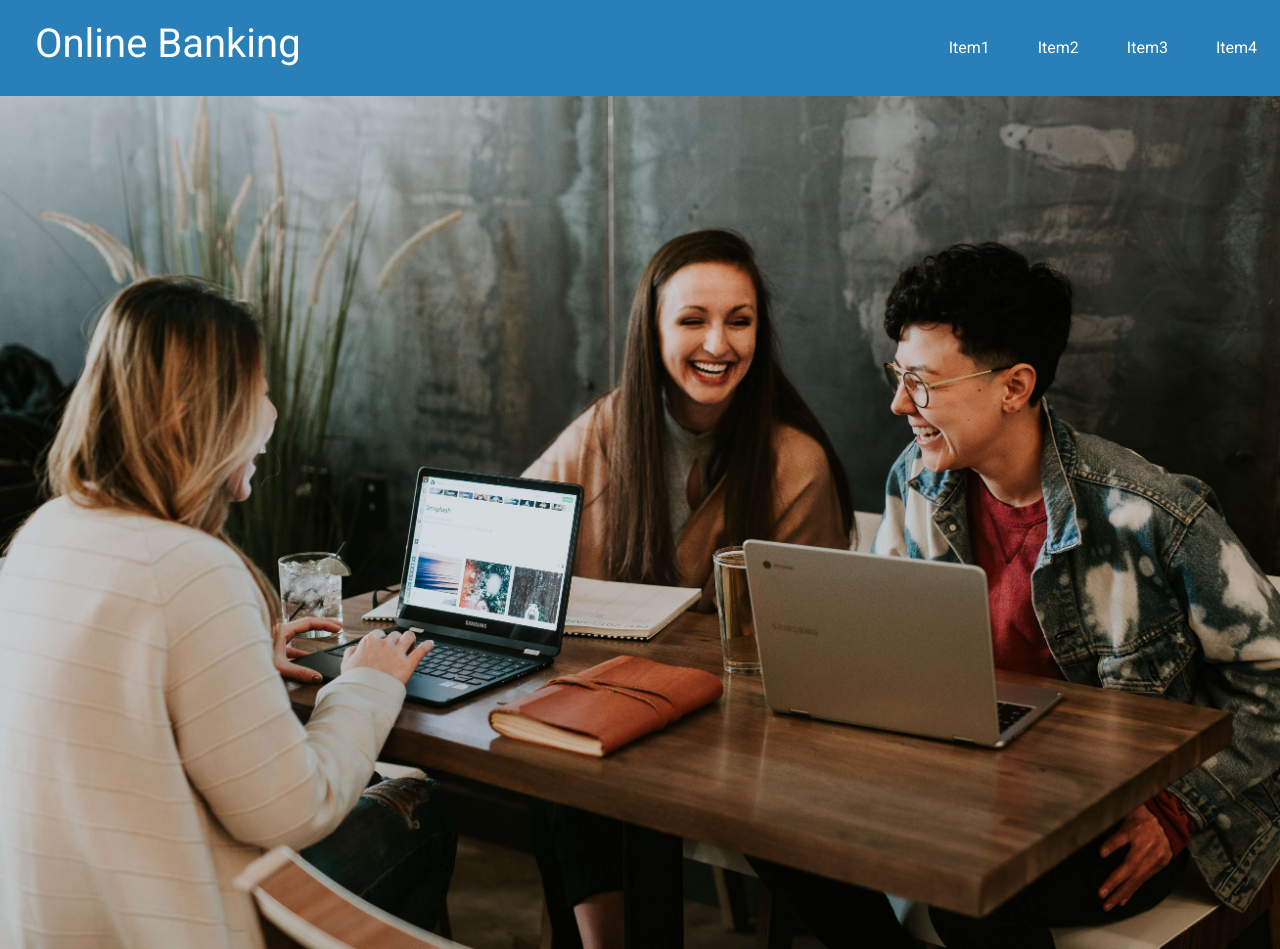
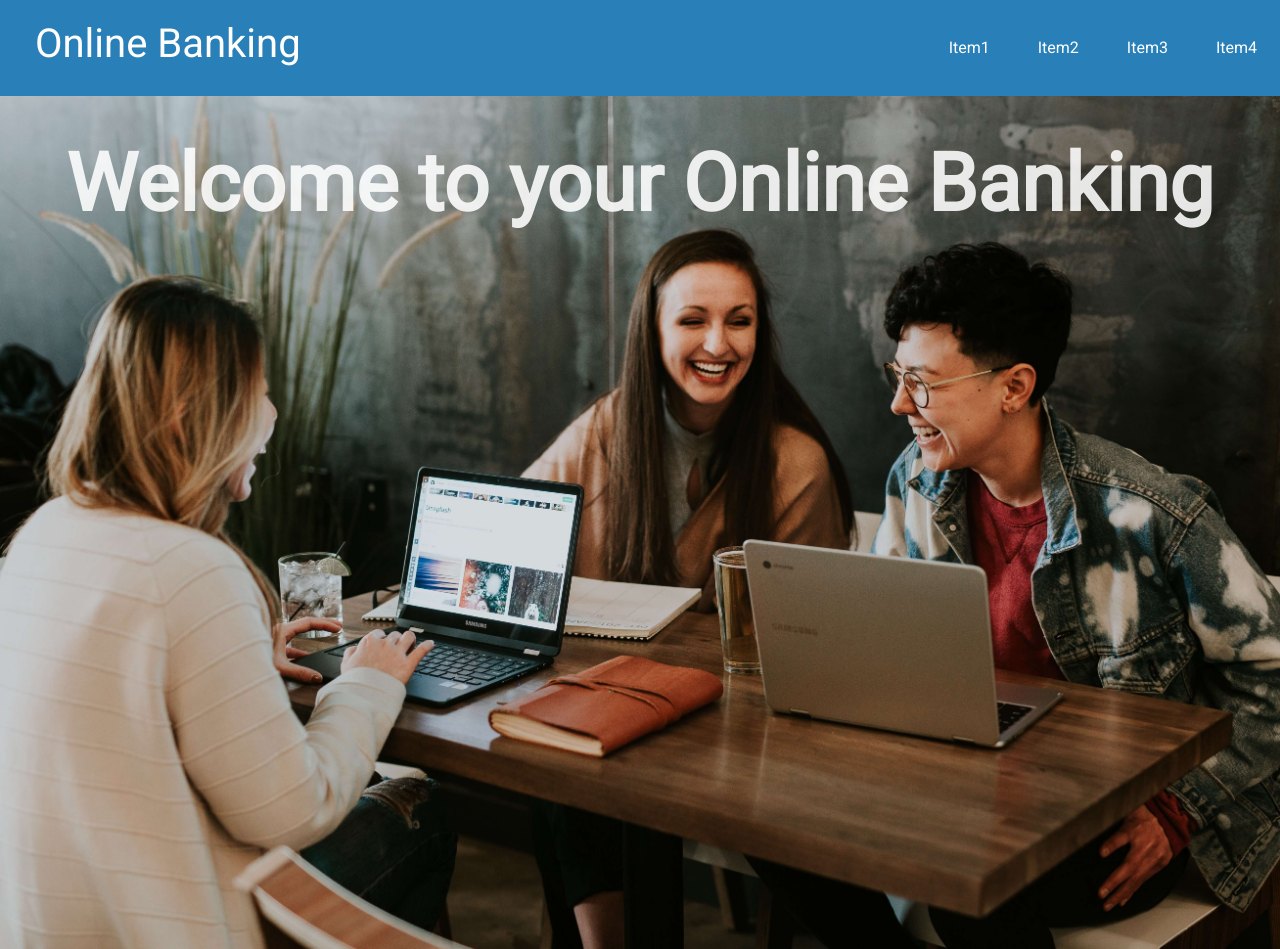
Before and after one commit to joannerpena/MAC172-WebDevelopment-1, a plain HTML site: page index.html in a window 1280 px wide. Shown: the top 949 px of the page. Drawn offline with nearby package versions, Linux system fonts and the light colour scheme; files whose address does not match are found by name.

Commit message:
finished initial from page

```diff
--- a/css/style.css
+++ b/css/style.css
@@ -19,6 +19,15 @@
   margin-left: 2em;
   padding: 0.5em;
 }
+/* ====== Slide-Image ====== */
+.slide-title {
+  position: absolute;
+  z-index: 10;
+  color: #ffffffe0;
+  font-weight: 700;
+  font-size: 5em;
+  padding: 0.5em;
+}
 
 /* ====== FOOTER ====== */
 .footer {
--- a/index.html
+++ b/index.html
@@ -38,6 +38,9 @@
       </header>
       <section id="slide">
         <div class="row">
+          <div class="col-sm-12 d-flex justify-content-center">
+            <h2 class="slide-title">Welcome to your Online Banking</h2>
+          </div>
           <div class="col-sm-12 no-padding">
             <img src="./img/slide1.jpg" class="img-fluid" alt="Slide1" />
           </div>
```
